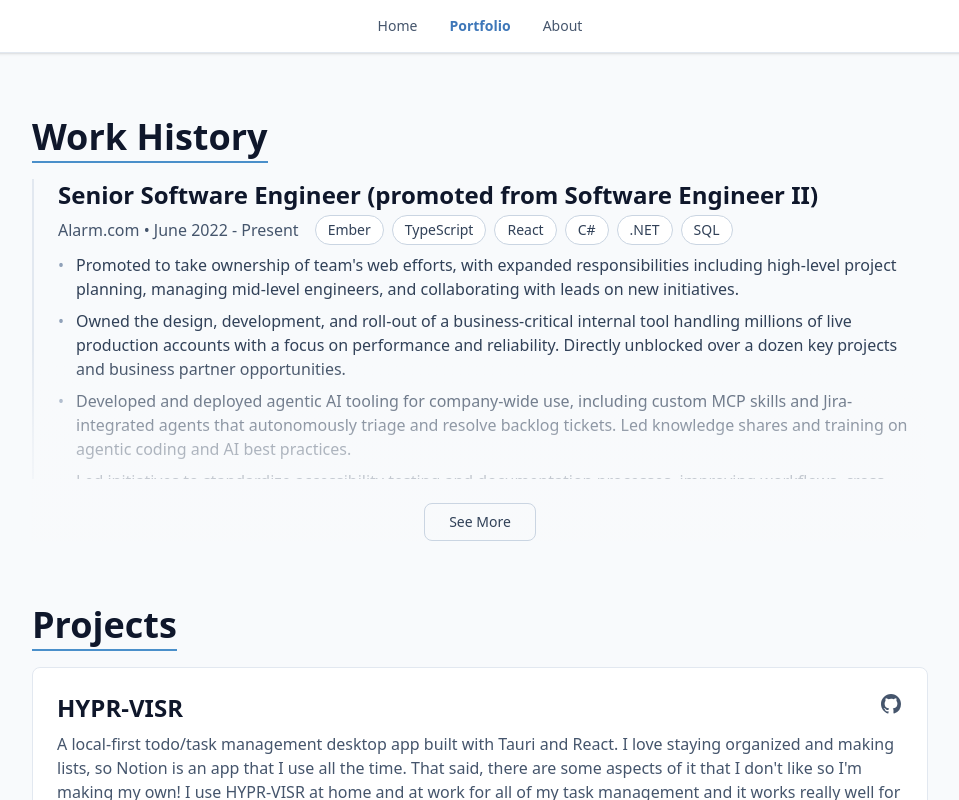
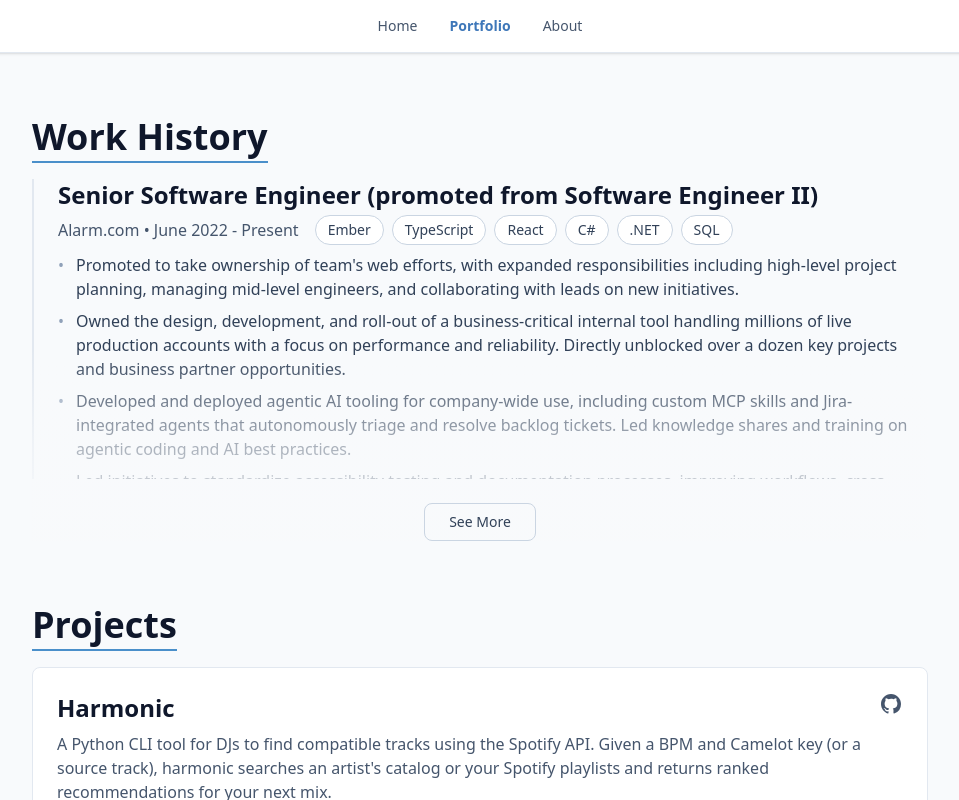
Before and after one commit to ValeriKozarev/personal-website-react-2025, a React (Vite) app: page /portfolio in a window 1280 px wide. Shown: the top 800 px of the page, without its empty margins (160-1119 px from the left). Built offline with nearby package versions, Linux system fonts and the light colour scheme.

Commit message:
add harmonic project card

```diff
--- a/src/pages/Portfolio.tsx
+++ b/src/pages/Portfolio.tsx
@@ -71,6 +71,12 @@
             <h2 className="text-4xl font-bold mb-4 pb-1 border-b-2 border-primary-500 inline-block">Projects</h2>
             <CollapsibleSection collapsedHeight="400px">
               <div className="space-y-6">
+              <ProjectCard
+                title="Harmonic"
+                description="A Python CLI tool for DJs to find compatible tracks using the Spotify API. Given a BPM and Camelot key (or a source track), harmonic searches an artist's catalog or your Spotify playlists and returns ranked recommendations for your next mix."
+                technologies={["Python"]}
+                projectUrl="https://github.com/ValeriKozarev/harmonic"
+              />
               <ProjectCard
                 title="HYPR-VISR"
                 description="A local-first todo/task management desktop app built with Tauri and React. I love staying organized and making lists, so Notion is an app that I use all the time. That said, there are some aspects of it that I don't like so I'm making my own! I use HYPR-VISR at home and at work for all of my task management and it works really well for me. I am continuously iterating on it and adding new features as I think of them, and I have a lot of fun working on it in my free time!"
```
